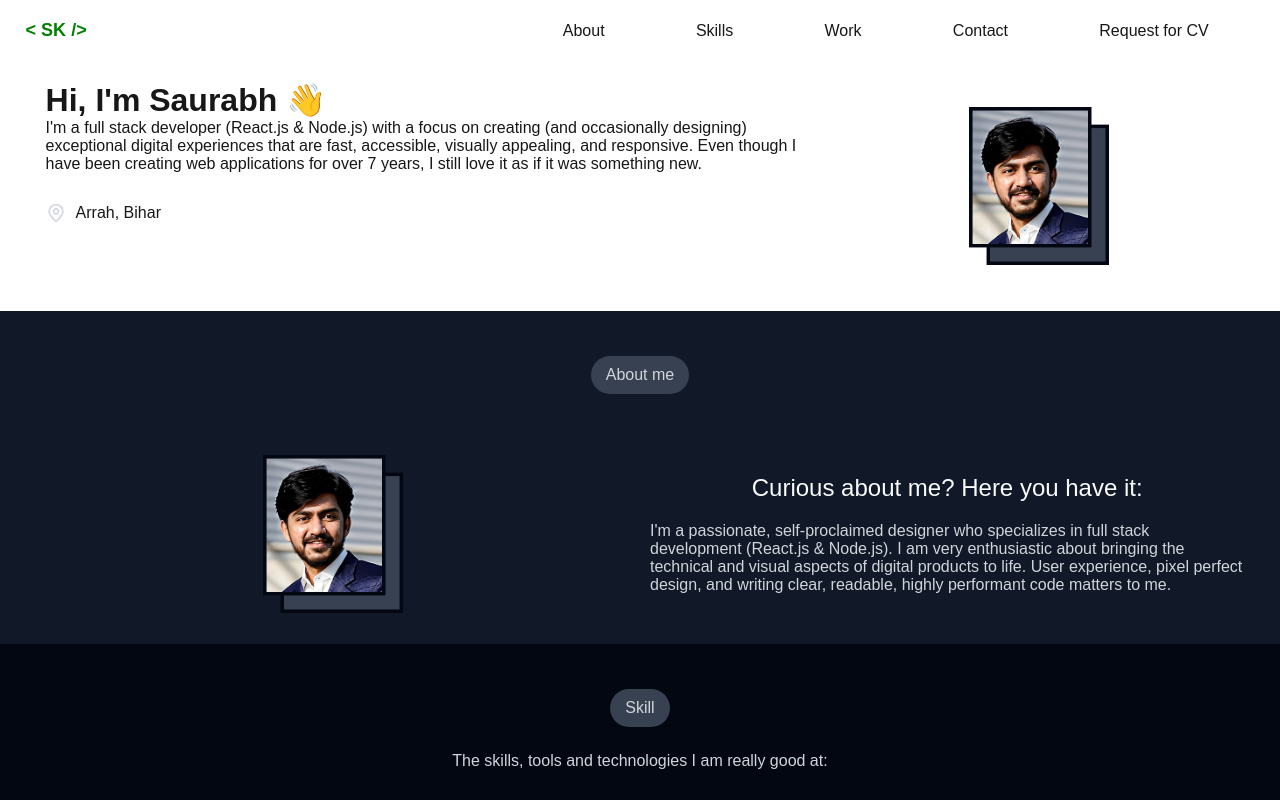
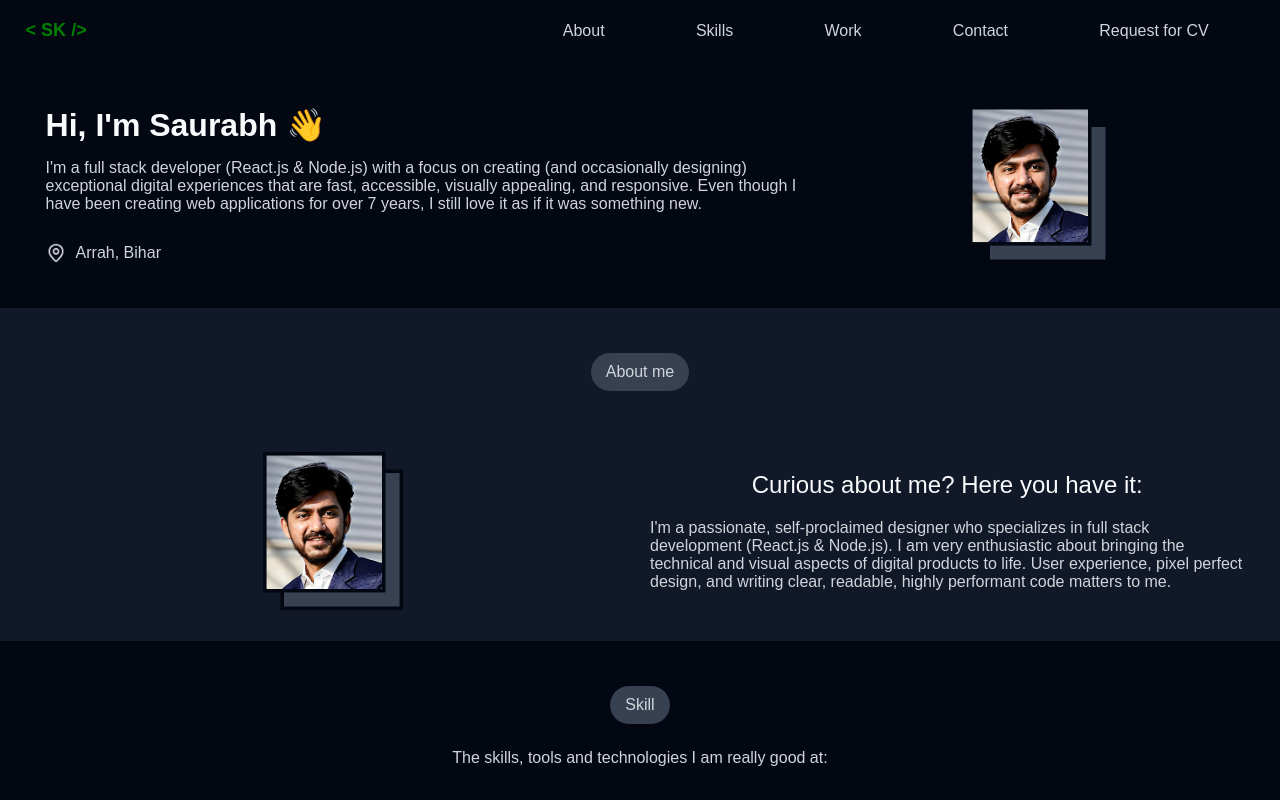
Before and after one commit to saurabhkara/portfolio2025, a Next.js app: page / in a window 1280 px wide. Shown: the top 800 px of the page. Built offline with nearby package versions, Linux system fonts and the light colour scheme.

Commit message:
background changed

```diff
--- a/src/app/page.module.css
+++ b/src/app/page.module.css
@@ -13,6 +13,7 @@
   align-items: center;
   justify-content: space-between;
   flex-direction: row;
+  background-color: #030712;
 }
 
 .navbarLogo{
@@ -47,9 +48,10 @@
   background-color: rgb(18, 18, 18);
   margin: 6px 0;
   transition: 0.4s;
+  background-color: #D1D5DB;
 }
 
-.bar1 {
+.open .bar1 {
   -webkit-transform: rotate(-45deg) translate(-6px, 6px);
   transform: rotate(-45deg) translate(-6px, 6px);
 }
@@ -58,11 +60,10 @@
   opacity: 0;
 }
 
-.open .bar3 {
+ .open .bar3 {
   -webkit-transform: rotate(45deg) translate(-6px, -8px);
   transform: rotate(45deg) translate(-6px, -8px);
 }
-
 
 
 .mobileMenu {
@@ -73,6 +74,7 @@
   height: 160px;
   width: 100%;
   list-style: none;
+  background-color: #030712;
 }
 
 .open {
@@ -87,7 +89,7 @@
 
 }
 .tabs{
-
+  color:#D1D5DB
 }
 
 .mobileMenuTab{
@@ -111,7 +113,9 @@
   flex-direction: row;
   align-items: center;
   justify-content: space-between;
-  height: 250px;
+  background-color: #030712;
+  padding-top: 25px;
+  padding-bottom: 25px;
 }
 
 .introPhoto{
@@ -138,6 +142,7 @@
 
 .cityName{
   margin-left: 10px;
+  color:#D1D5DB;
 }
 .inroPhotoContainer{
   display: flex;
@@ -150,6 +155,8 @@
 .introName{
   font-size: 2rem;
   font-weight: 900;
+  color: #F9FAFB;
+  margin-bottom: 15px;
 }
 .aboutmetext{
   align-self:center;
--- a/src/app/page.tsx
+++ b/src/app/page.tsx
@@ -42,9 +42,9 @@ export default function Home() {
           </div>
         </div>
         <div className={styles.hamburgerIcon} onClick={handleHamgerClicked}>
-          <div className="bar1"></div>
-          <div className="bar2"></div>
-          <div className="bar3"></div>
+          <div className={styles.bar1}></div>
+          <div className={styles.bar2}></div>
+          <div className={styles.bar3}></div>
 
           <ul className={`${styles.mobileMenu} ${hamburgeClicked && styles.open}`}>
             <li className={styles.mobileMenuTab}><p className={styles.tabs} onClick={() => scrollToSection(aboutSectionRef)}>About</p></li>
@@ -59,7 +59,7 @@ export default function Home() {
         <section className={styles.intoSection}>
           <div className={styles.intoDetails}>
             <p className={styles.introName}>Hi, I'm Saurabh 👋</p>
-            <p>I'm a full stack developer (React.js & Node.js) with a focus on creating (and occasionally designing) exceptional digital experiences that are fast, accessible, visually appealing, and responsive. Even though I have been creating web applications for over 7 years, I still love it as if it was something new.</p>
+            <p className={styles.aboutMeDetails}>I'm a full stack developer (React.js & Node.js) with a focus on creating (and occasionally designing) exceptional digital experiences that are fast, accessible, visually appealing, and responsive. Even though I have been creating web applications for over 7 years, I still love it as if it was something new.</p>
             <div className={styles.introLocation}>
               <img src="./location.png" width={20} height={20} />
               <p className={styles.cityName}>Arrah, Bihar</p>
```
